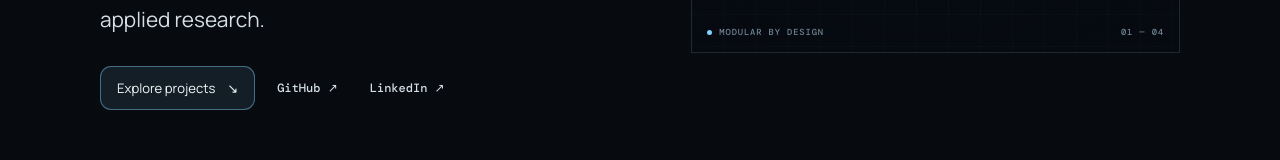
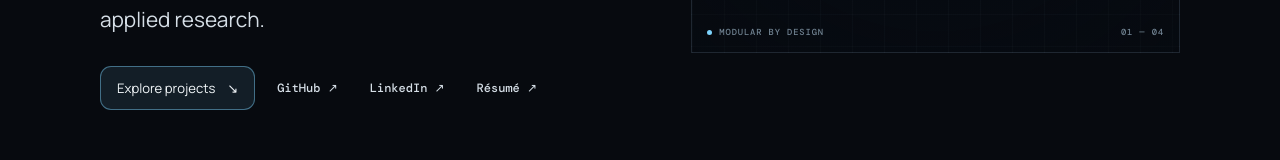
Before and after one commit to InfX2243/portfolio, a React (Vite) app: page / in a window 1280 px wide. Shown: the part 637-797 px from the top of the page. Built offline with nearby package versions, Linux system fonts and the light colour scheme.

Commit message:
feat: integrate supplied assets in HomePage.jsx

```diff
--- a/src/pages/HomePage.jsx
+++ b/src/pages/HomePage.jsx
@@ -27,6 +27,7 @@ export function HomePage() {
             <a className="button button-primary" href={withBasePath("/projects")}>Explore projects <span aria-hidden="true">↘</span></a>
             <a className="text-link" href={profile.links.github} target="_blank" rel="noopener noreferrer">GitHub ↗</a>
             <a className="text-link" href={profile.links.linkedin} target="_blank" rel="noopener noreferrer">LinkedIn ↗</a>
+            {profile.resume && <a className="text-link" href={withBasePath(profile.resume)} target="_blank" rel="noopener noreferrer">Résumé ↗</a>}
           </div>
         </div>
         <HeroSystemVisual />
```
